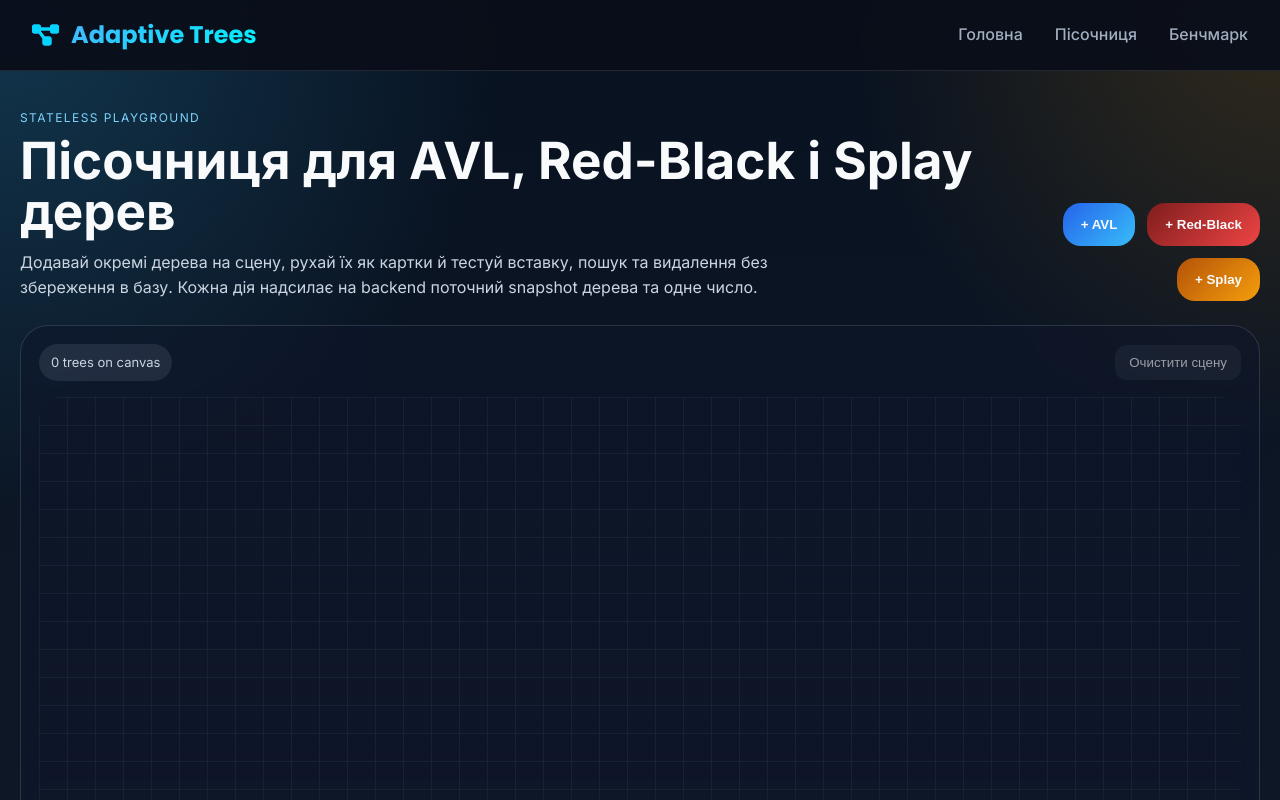
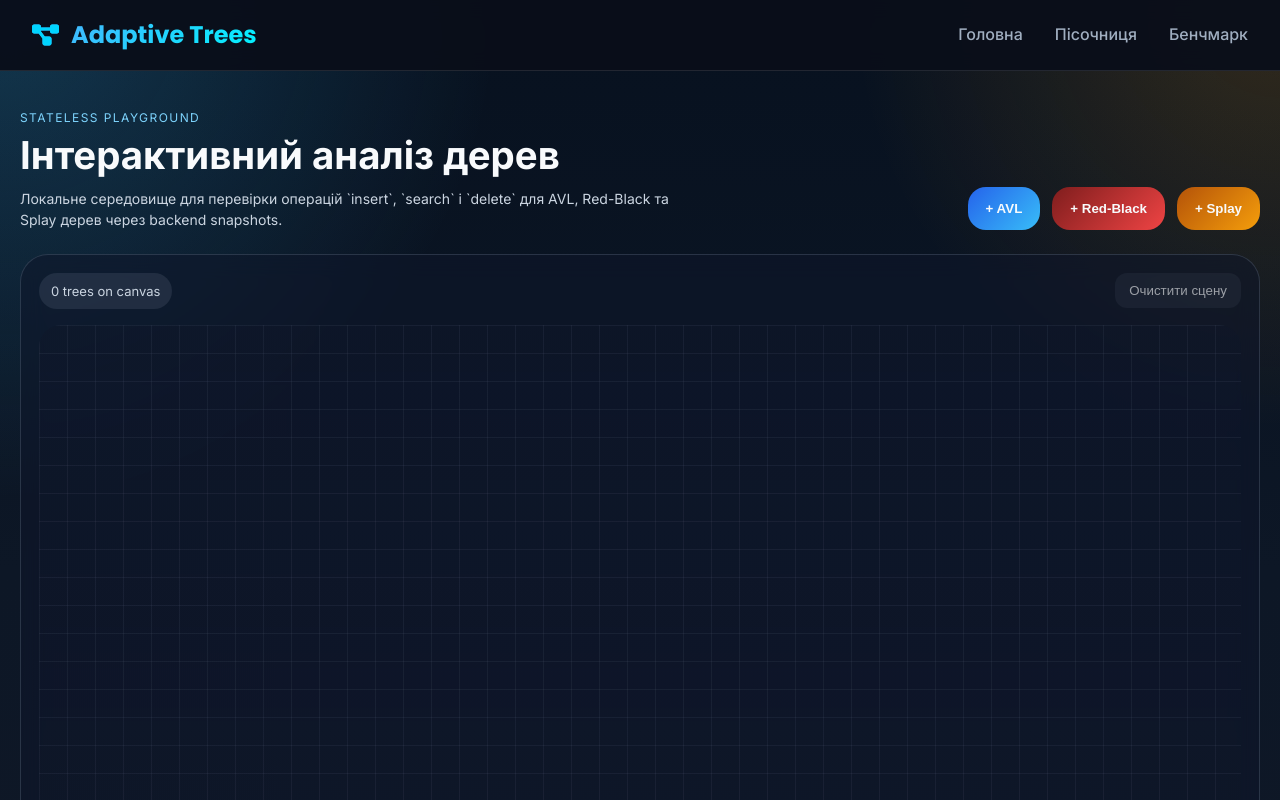
Before and after one commit to Bogdangarantov/adaptive-tree-analysis, a Vue app in the folder ui/: page /playground in a window 1280 px wide. Shown: the top 800 px of the page. Built offline with nearby package versions, Linux system fonts and the light colour scheme.

Commit message:
Refine playground hero copy

```diff
--- a/ui/src/views/PlaygroundView.vue
+++ b/ui/src/views/PlaygroundView.vue
@@ -6,10 +6,10 @@
       <section class="playground-hero">
         <div>
           <p class="eyebrow">Stateless Playground</p>
-          <h1>Пісочниця для AVL, Red-Black і Splay дерев</h1>
+          <h1>Інтерактивний аналіз дерев</h1>
           <p class="hero-copy">
-            Додавай окремі дерева на сцену, рухай їх як картки й тестуй вставку, пошук та видалення без
-            збереження в базу. Кожна дія надсилає на backend поточний snapshot дерева та одне число.
+            Локальне середовище для перевірки операцій `insert`, `search` і `delete` для AVL, Red-Black та
+            Splay дерев через backend snapshots.
           </p>
         </div>
 
@@ -694,16 +694,16 @@ function clampZoom(value: number): number {
 
 .playground-hero h1 {
   margin: 0;
-  font-size: clamp(32px, 4vw, 52px);
-  line-height: 1;
+  font-size: clamp(26px, 3vw, 40px);
+  line-height: 1.05;
 }
 
 .hero-copy {
-  max-width: 760px;
+  max-width: 680px;
   margin: 12px 0 0;
   color: #cbd5e1;
-  font-size: 16px;
-  line-height: 1.6;
+  font-size: 14px;
+  line-height: 1.5;
 }
 
 .spawn-panel {
```
